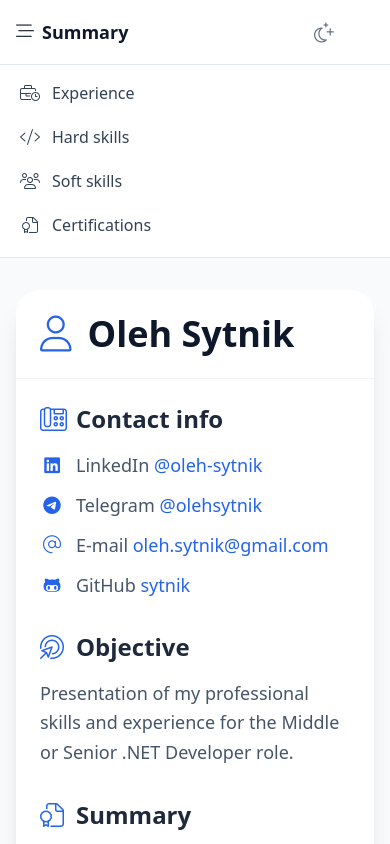
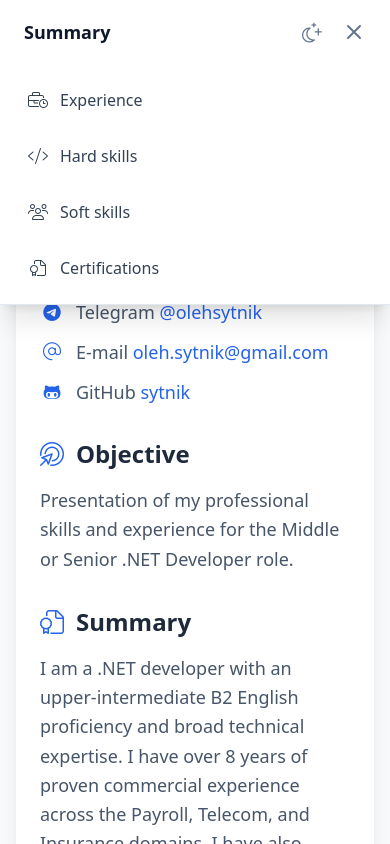
Before and after one commit to sytnik/sytnik.github.io, an Angular app in the folder SytnikGithub/: page / in a window 390 px wide. Both pictures are taken after a click on the button 366 px from the left and 32 px from the top of the page. Shown: the top 844 px of the page. Built offline with nearby package versions, Linux system fonts and the light colour scheme.

Commit message:
fix: replace missing fontawesome bars icon with svg, adjust brand icon

```diff
--- a/SytnikGithub/src/app/app-header/app-header.component.html
+++ b/SytnikGithub/src/app/app-header/app-header.component.html
@@ -1,18 +1,17 @@
-<nav class="sticky top-0 z-50 bg-white/90 dark:bg-slate-900/90 backdrop-blur border-b border-slate-200 dark:border-slate-800 transition-colors duration-300">
+<nav class="sticky top-0 z-50 bg-white/95 dark:bg-slate-900/95 backdrop-blur-sm border-b border-slate-200 dark:border-slate-800 transition-colors duration-300">
   <div class="max-w-5xl mx-auto px-4 sm:px-6 lg:px-8">
     <div class="flex items-center justify-between h-16">
 
       <!-- Brand -->
-      <div class="flex-shrink-0">
+      <div class="flex-shrink-0 z-50 relative">
         <a routerLink="/" routerLinkActive="text-blue-600 dark:text-blue-400 font-semibold" [routerLinkActiveOptions]="{exact: true}" (click)="closeNavbar()"
-           class="flex items-center text-lg font-bold text-slate-900 dark:text-white hover:text-blue-600 dark:hover:text-blue-400 transition-colors">
-          <i class="fal fa-stream mr-2"></i>Summary
+           class="flex items-center text-lg font-bold text-slate-900 dark:text-white hover:text-blue-600 dark:hover:text-blue-400 transition-colors cursor-pointer">
+          <i class="fal fa-address-card mr-2 text-xl"></i> Summary
         </a>
       </div>
 
       <!-- Desktop Menu -->
-      <div class="hidden md:block">
-        <div class="ml-10 flex items-center space-x-6">
+      <div class="hidden md:flex ml-10 items-center space-x-6">
         <a routerLink="/experience" routerLinkActive="text-blue-600 dark:text-blue-400 font-semibold" (click)="closeNavbar()"
            class="text-slate-600 dark:text-slate-300 hover:text-slate-900 dark:hover:text-white transition-colors cursor-pointer flex items-center text-sm">
           <i class="fal fa-business-time mr-2"></i>Experience
@@ -37,46 +36,51 @@
              [class.fa-sun]="!isLightTheme()"></i>
         </button>
       </div>
-      </div>
 
-      <!-- Mobile menu button -->
-      <div class="md:hidden flex items-center">
+      <!-- Mobile menu buttons -->
+      <div class="md:hidden flex items-center space-x-1 z-50 relative">
         <button (click)="toggleTheme()"
-                class="mr-4 p-2 rounded-full text-slate-500 dark:text-slate-400 hover:bg-slate-100 dark:hover:bg-slate-800 transition-colors focus:outline-none">
+                class="p-2 rounded-full text-slate-500 dark:text-slate-400 hover:bg-slate-100 dark:hover:bg-slate-800 transition-colors focus:outline-none cursor-pointer">
           <i class="fal fa-lg"
              [class.fa-moon-stars]="isLightTheme()"
              [class.fa-sun]="!isLightTheme()"></i>
         </button>
         <button (click)="toggleNavbar()" type="button"
-                class="inline-flex items-center justify-center p-2 rounded-md text-slate-500 hover:text-slate-900 dark:hover:text-white focus:outline-none">
+                class="inline-flex items-center justify-center p-2 rounded-md text-slate-500 hover:text-slate-900 dark:hover:text-white hover:bg-slate-100 dark:hover:bg-slate-800 focus:outline-none cursor-pointer">
           @if (!isOpen) {
-            <i class="fal fa-bars fa-lg"></i>
+            <!-- SVG Hamburger Icon -->
+            <svg class="w-6 h-6" fill="none" stroke="currentColor" viewBox="0 0 24 24" xmlns="http://www.w3.org/2000/svg">
+              <path stroke-linecap="round" stroke-linejoin="round" stroke-width="2" d="M4 6h16M4 12h16M4 18h16"></path>
+            </svg>
           } @else {
-            <i class="fal fa-times fa-lg"></i>
+            <!-- SVG Close Icon -->
+            <svg class="w-6 h-6" fill="none" stroke="currentColor" viewBox="0 0 24 24" xmlns="http://www.w3.org/2000/svg">
+              <path stroke-linecap="round" stroke-linejoin="round" stroke-width="2" d="M6 18L18 6M6 6l12 12"></path>
+            </svg>
           }
         </button>
       </div>
     </div>
   </div>
 
-  <!-- Mobile Menu -->
+  <!-- Mobile Menu Dropdown -->
   @if (isOpen) {
-    <div class="md:hidden border-t border-slate-200 dark:border-slate-800">
-      <div class="px-2 pt-2 pb-3 space-y-1 sm:px-3 bg-white dark:bg-slate-900">
+    <div class="md:hidden absolute top-16 left-0 w-full bg-white dark:bg-slate-900 border-b border-slate-200 dark:border-slate-800 shadow-xl z-40">
+      <div class="px-4 py-3 space-y-2">
         <a routerLink="/experience" routerLinkActive="bg-blue-50 text-blue-600 dark:bg-slate-800 dark:text-blue-400" (click)="closeNavbar()"
-           class="block px-3 py-2 rounded-md text-base font-medium text-slate-700 dark:text-slate-300 hover:text-slate-900 hover:bg-slate-50 dark:hover:text-white dark:hover:bg-slate-800 transition-colors flex items-center">
+           class="block px-3 py-3 rounded-lg text-base font-medium text-slate-700 dark:text-slate-300 hover:text-slate-900 hover:bg-slate-50 dark:hover:text-white dark:hover:bg-slate-800 transition-colors">
           <i class="fal fa-business-time mr-3 w-5 text-center"></i>Experience
         </a>
         <a routerLink="/technical" routerLinkActive="bg-blue-50 text-blue-600 dark:bg-slate-800 dark:text-blue-400" (click)="closeNavbar()"
-           class="block px-3 py-2 rounded-md text-base font-medium text-slate-700 dark:text-slate-300 hover:text-slate-900 hover:bg-slate-50 dark:hover:text-white dark:hover:bg-slate-800 transition-colors flex items-center">
+           class="block px-3 py-3 rounded-lg text-base font-medium text-slate-700 dark:text-slate-300 hover:text-slate-900 hover:bg-slate-50 dark:hover:text-white dark:hover:bg-slate-800 transition-colors">
           <i class="fal fa-code mr-3 w-5 text-center"></i>Hard skills
         </a>
         <a routerLink="/soft" routerLinkActive="bg-blue-50 text-blue-600 dark:bg-slate-800 dark:text-blue-400" (click)="closeNavbar()"
-           class="block px-3 py-2 rounded-md text-base font-medium text-slate-700 dark:text-slate-300 hover:text-slate-900 hover:bg-slate-50 dark:hover:text-white dark:hover:bg-slate-800 transition-colors flex items-center">
+           class="block px-3 py-3 rounded-lg text-base font-medium text-slate-700 dark:text-slate-300 hover:text-slate-900 hover:bg-slate-50 dark:hover:text-white dark:hover:bg-slate-800 transition-colors">
           <i class="fal fa-users mr-3 w-5 text-center"></i>Soft skills
         </a>
         <a routerLink="/certifications" routerLinkActive="bg-blue-50 text-blue-600 dark:bg-slate-800 dark:text-blue-400" (click)="closeNavbar()"
-           class="block px-3 py-2 rounded-md text-base font-medium text-slate-700 dark:text-slate-300 hover:text-slate-900 hover:bg-slate-50 dark:hover:text-white dark:hover:bg-slate-800 transition-colors flex items-center">
+           class="block px-3 py-3 rounded-lg text-base font-medium text-slate-700 dark:text-slate-300 hover:text-slate-900 hover:bg-slate-50 dark:hover:text-white dark:hover:bg-slate-800 transition-colors">
           <i class="fal fa-file-certificate mr-3 w-5 text-center"></i>Certifications
         </a>
       </div>
--- a/SytnikGithub/src/app/app-header/app-header.component.ts
+++ b/SytnikGithub/src/app/app-header/app-header.component.ts
@@ -1,10 +1,11 @@
 import {Component, Inject, Renderer2, DOCUMENT} from '@angular/core';
 import {RouterLink, RouterLinkActive} from '@angular/router';
+import {CommonModule} from '@angular/common';
 
 @Component({
   standalone: true,
   selector: 'app-header',
-  imports: [RouterLink, RouterLinkActive],
+  imports: [CommonModule, RouterLink, RouterLinkActive],
   templateUrl: './app-header.component.html',
   styleUrl: './app-header.component.css'
 })
@@ -18,6 +19,7 @@ export class AppHeaderComponent {
 
   toggleNavbar() {
     this.isOpen = !this.isOpen;
+    console.log('Menu toggled. isOpen:', this.isOpen);
   }
 
   closeNavbar() {
```
Lines whose indentation alone changed are shown as unchanged.
